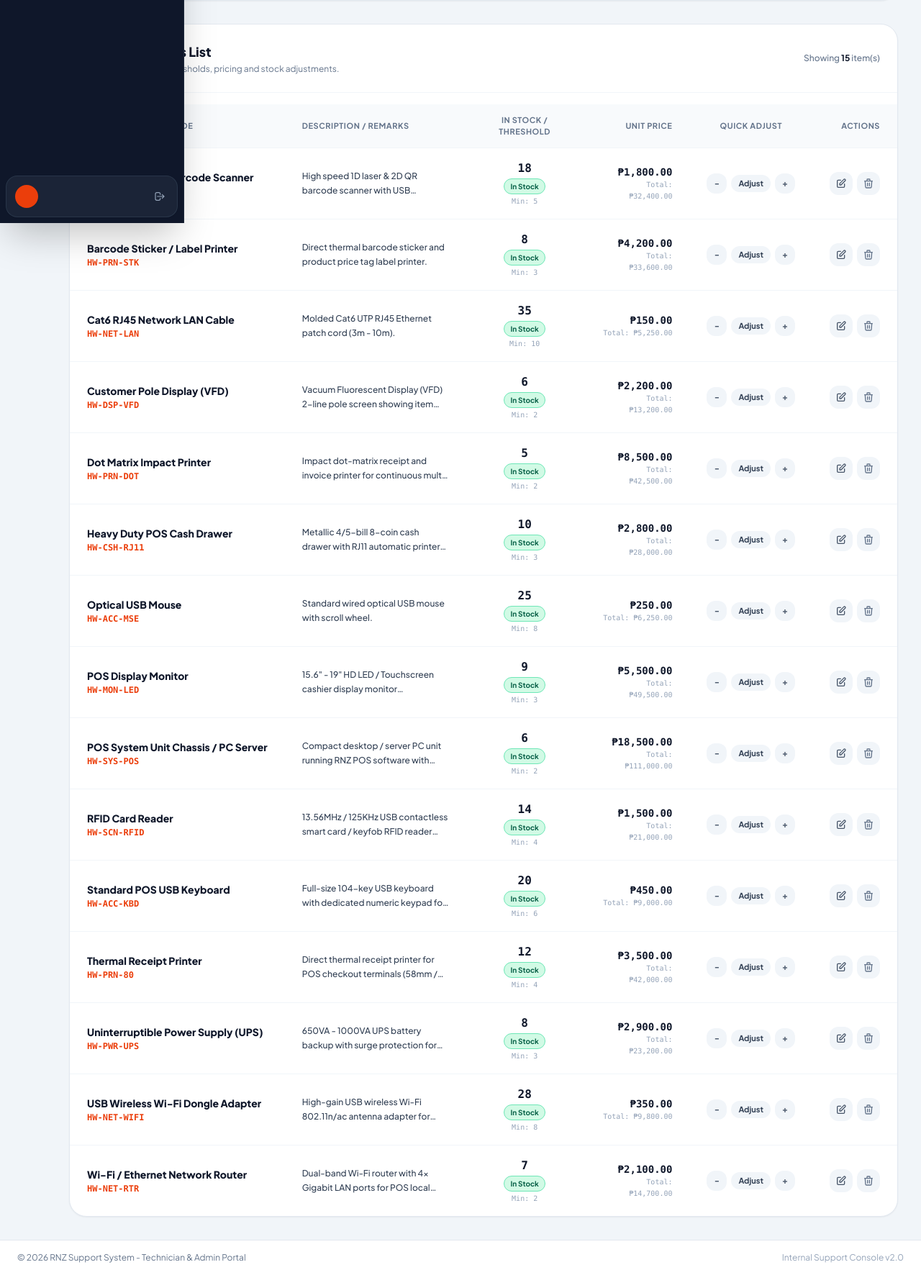
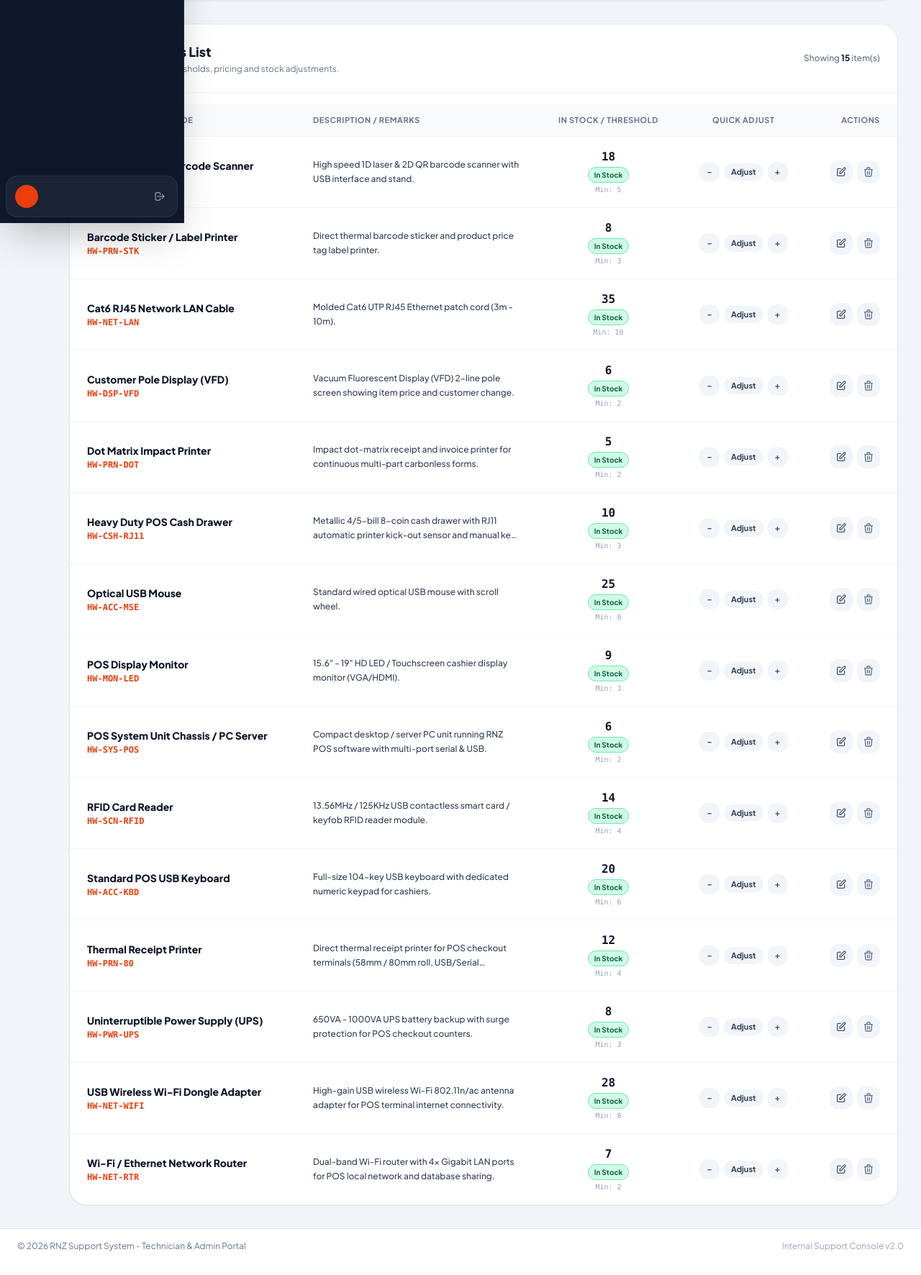
Before and after one commit to joyandocoderelatedemail-ux/rnz_supportsystem, a PHP site: page /backend/inventory.php in a window 1280 px wide. Shown: the part 490-2262 px from the top of the page at 72% size. After the commit the page ends 2229 px from the top, so only its background shows below. Run offline with PHP 8.4, Linux system fonts and the light colour scheme; the visitor is signed in with stand-in values (Sample User, id 1); data that the repository does not hold is empty; some libraries are stand-ins or nearby versions.

Commit message:
feat: remove unit price field from inventory table and item creation/edit modals

```diff
--- a/backend/inventory.php
+++ b/backend/inventory.php
@@ -45,7 +45,6 @@ if ($_SERVER['REQUEST_METHOD'] === 'POST' && isset($_POST['action'])) {
         $item_code = isset($_POST['item_code']) ? trim($_POST['item_code']) : '';
         $quantity = isset($_POST['quantity']) ? intval($_POST['quantity']) : 0;
         $min_threshold = isset($_POST['min_threshold']) ? intval($_POST['min_threshold']) : 5;
-        $unit_price = isset($_POST['unit_price']) ? floatval($_POST['unit_price']) : 0.00;
         $description = isset($_POST['description']) ? trim($_POST['description']) : '';
 
         if (empty($name)) {
@@ -67,14 +66,13 @@ if ($_SERVER['REQUEST_METHOD'] === 'POST' && isset($_POST['action'])) {
 
             $stmt_in = $pdo->prepare("INSERT INTO support_inventory_items
                 (item_code, name, category, description, image_path, quantity, min_threshold, unit_price, location, status, created_at, updated_at)
-                VALUES (:code, :name, 'Hardware', :description, NULL, :qty, :min, :price, 'Main Storage', 'Active', :now, :now)");
+                VALUES (:code, :name, 'Hardware', :description, NULL, :qty, :min, 0.00, 'Main Storage', 'Active', :now, :now)");
             $stmt_in->execute(array(
                 ':code' => $item_code,
                 ':name' => $name,
                 ':description' => $description,
                 ':qty' => $quantity,
                 ':min' => $min_threshold,
-                ':price' => $unit_price,
                 ':now' => $now
             ));
             $item_id = $pdo->lastInsertId();
@@ -181,7 +179,6 @@ if ($_SERVER['REQUEST_METHOD'] === 'POST' && isset($_POST['action'])) {
         $name = isset($_POST['name']) ? trim($_POST['name']) : '';
         $item_code = isset($_POST['item_code']) ? trim($_POST['item_code']) : '';
         $min_threshold = isset($_POST['min_threshold']) ? intval($_POST['min_threshold']) : 5;
-        $unit_price = isset($_POST['unit_price']) ? floatval($_POST['unit_price']) : 0.00;
         $description = isset($_POST['description']) ? trim($_POST['description']) : '';
         $status = isset($_POST['status']) ? trim($_POST['status']) : 'Active';
 
@@ -194,13 +191,12 @@ if ($_SERVER['REQUEST_METHOD'] === 'POST' && isset($_POST['action'])) {
             $now = date('Y-m-d H:i:s');
             $stmt_up = $pdo->prepare("UPDATE support_inventory_items SET
                 item_code = :code, name = :name, min_threshold = :min,
-                unit_price = :price, description = :description,
+                description = :description,
                 status = :status, updated_at = :now WHERE id = :id");
             $stmt_up->execute(array(
                 ':code' => $item_code,
                 ':name' => $name,
                 ':min' => $min_threshold,
-                ':price' => $unit_price,
                 ':description' => $description,
                 ':status' => $status,
                 ':now' => $now,
@@ -532,7 +528,6 @@ $page_title = 'Hardware Inventory Hub';
                                 <th class="py-3.5 px-6">Hardware Item & Code</th>
                                 <th class="py-3.5 px-6">Description / Remarks</th>
                                 <th class="py-3.5 px-6 text-center">In Stock / Threshold</th>
-                                <th class="py-3.5 px-6 text-right">Unit Price</th>
                                 <th class="py-3.5 px-6 text-center">Quick Adjust</th>
                                 <th class="py-3.5 px-6 text-right">Actions</th>
                             </tr>
@@ -540,7 +535,7 @@ $page_title = 'Hardware Inventory Hub';
                         <tbody class="divide-y divide-slate-100 font-medium">
                             <?php if (empty($items)): ?>
                                 <tr>
-                                    <td colspan="6" class="py-12 text-center text-slate-400 space-y-3">
+                                    <td colspan="5" class="py-12 text-center text-slate-400 space-y-3">
                                         <div class="w-12 h-12 rounded-full bg-slate-100 text-slate-400 flex items-center justify-center mx-auto">
                                             <svg class="w-6 h-6" fill="none" stroke="currentColor" viewBox="0 0 24 24"><path stroke-linecap="round" stroke-linejoin="round" stroke-width="1.8" d="M20 7l-8-4-8 4m16 0l-8 4m8-4v10l-8 4m0-10L4 7m8 4v10M4 7v10l8 4"/></svg>
                                         </div>
@@ -552,7 +547,6 @@ $page_title = 'Hardware Inventory Hub';
                                 <?php foreach ($items as $item):
                                     $qty = intval($item['quantity']);
                                     $min = intval($item['min_threshold']);
-                                    $price = floatval($item['unit_price']);
 
                                     // Status Badge styling
                                     if ($qty == 0) {
@@ -607,16 +601,6 @@ $page_title = 'Hardware Inventory Hub';
                                                     <?php echo $stock_label; ?>
                                                 </span>
                                                 <span class="text-[10px] text-slate-400 font-mono mt-0.5">Min: <?php echo $min; ?></span>
-                                            </div>
-                                        </td>
-
-                                        <!-- Unit Price -->
-                                        <td class="py-4 px-6 text-right">
-                                            <div class="font-mono font-bold text-slate-900 text-sm">
-                                                ₱<?php echo number_format($price, 2); ?>
-                                            </div>
-                                            <div class="text-[10px] text-slate-400 font-mono">
-                                                Total: ₱<?php echo number_format($price * $qty, 2); ?>
                                             </div>
                                         </td>
 
@@ -715,15 +699,9 @@ $page_title = 'Hardware Inventory Hub';
                 </div>
 
                 <!-- Item SKU / Code -->
-                <div class="space-y-1">
+                <div class="sm:col-span-2 space-y-1">
                     <label class="text-xs font-bold text-slate-700">SKU / Item Code</label>
                     <input type="text" name="item_code" placeholder="e.g., HW-PRN-80 (Auto if blank)" class="w-full bg-slate-50 text-slate-800 text-xs px-4 py-3 rounded-2xl border border-slate-200 focus:border-[#EB3E0B] focus:bg-white focus:outline-none font-mono uppercase">
-                </div>
-
-                <!-- Unit Price -->
-                <div class="space-y-1">
-                    <label class="text-xs font-bold text-slate-700">Unit Price (₱)</label>
-                    <input type="number" step="0.01" min="0" name="unit_price" value="0.00" class="w-full bg-slate-50 text-slate-800 text-xs px-4 py-3 rounded-2xl border border-slate-200 focus:border-[#EB3E0B] focus:bg-white focus:outline-none font-mono">
                 </div>
 
                 <!-- Initial Quantity -->
@@ -896,15 +874,9 @@ $page_title = 'Hardware Inventory Hub';
                 </div>
 
                 <!-- Item SKU / Code -->
-                <div class="space-y-1">
+                <div class="sm:col-span-2 space-y-1">
                     <label class="text-xs font-bold text-slate-700">SKU / Item Code</label>
                     <input type="text" name="item_code" id="edit_item_code" required class="w-full bg-slate-50 text-slate-800 text-xs px-4 py-3 rounded-2xl border border-slate-200 focus:border-[#EB3E0B] focus:bg-white focus:outline-none font-mono uppercase">
-                </div>
-
-                <!-- Unit Price -->
-                <div class="space-y-1">
-                    <label class="text-xs font-bold text-slate-700">Unit Price (₱)</label>
-                    <input type="number" step="0.01" min="0" name="unit_price" id="edit_unit_price" class="w-full bg-slate-50 text-slate-800 text-xs px-4 py-3 rounded-2xl border border-slate-200 focus:border-[#EB3E0B] focus:bg-white focus:outline-none font-mono">
                 </div>
 
                 <!-- Minimum Threshold -->
@@ -1088,7 +1060,6 @@ function openEditModal(item) {
     document.getElementById('edit_name').value = item.name || '';
     document.getElementById('edit_item_code').value = item.item_code || '';
     document.getElementById('edit_min_threshold').value = item.min_threshold || 5;
-    document.getElementById('edit_unit_price').value = item.unit_price || 0.00;
     document.getElementById('edit_status').value = item.status || 'Active';
     document.getElementById('edit_description').value = item.description || '';
 
```
